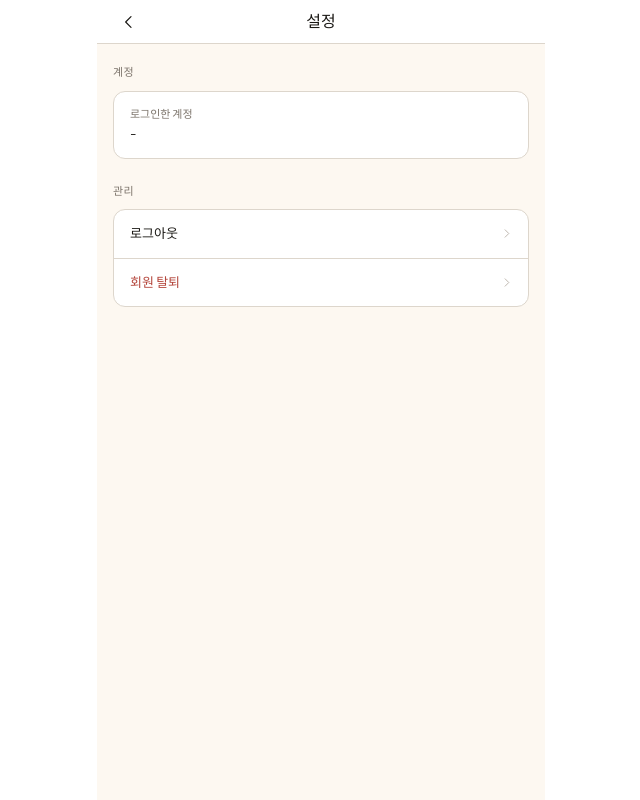
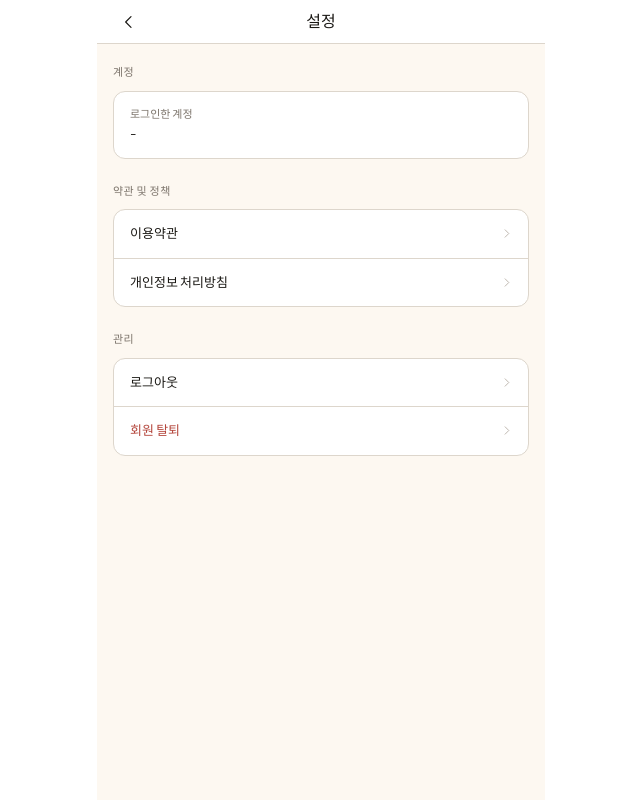
Before and after one commit to HyangDam/Front-End, a Next.js app: page /settings in a window 1280 px wide. Shown: the whole page, without its empty margins (319-959 px from the left). Built offline with nearby package versions, Linux system fonts and the light colour scheme.

Commit message:
feat: 설정에 약관 및 정책 메뉴 추가

```diff
--- a/src/app/settings/_components/SettingsContent.tsx
+++ b/src/app/settings/_components/SettingsContent.tsx
@@ -1,6 +1,7 @@
 "use client";
 
 import Image from "next/image";
+import Link from "next/link";
 import { useState } from "react";
 
 import chevronRightIcon from "@/assets/icons/chevron-right.svg";
@@ -35,6 +36,28 @@ function SettingsContent() {
         <div className="rounded-xl border border-border bg-paper px-4 py-3.5">
           <p className="mb-0.5 font-sans text-[11px] text-muted">로그인한 계정</p>
           <p className="font-sans text-[13px] text-charcoal">{user?.email ?? "-"}</p>
+        </div>
+      </section>
+
+      <section className="mb-6">
+        <h2 className="mb-2.5 font-sans text-[11px] tracking-[0.5px] text-muted">
+          약관 및 정책
+        </h2>
+        <div className="overflow-hidden rounded-xl border border-border bg-paper">
+          <Link
+            href="/terms"
+            className="flex w-full cursor-pointer items-center justify-between border-b border-border px-4 py-3.5 font-sans text-[13px] text-charcoal"
+          >
+            이용약관
+            <Image src={chevronRightIcon} alt="" width={11} height={11} />
+          </Link>
+          <Link
+            href="/privacy"
+            className="flex w-full cursor-pointer items-center justify-between px-4 py-3.5 font-sans text-[13px] text-charcoal"
+          >
+            개인정보 처리방침
+            <Image src={chevronRightIcon} alt="" width={11} height={11} />
+          </Link>
         </div>
       </section>
 
```
